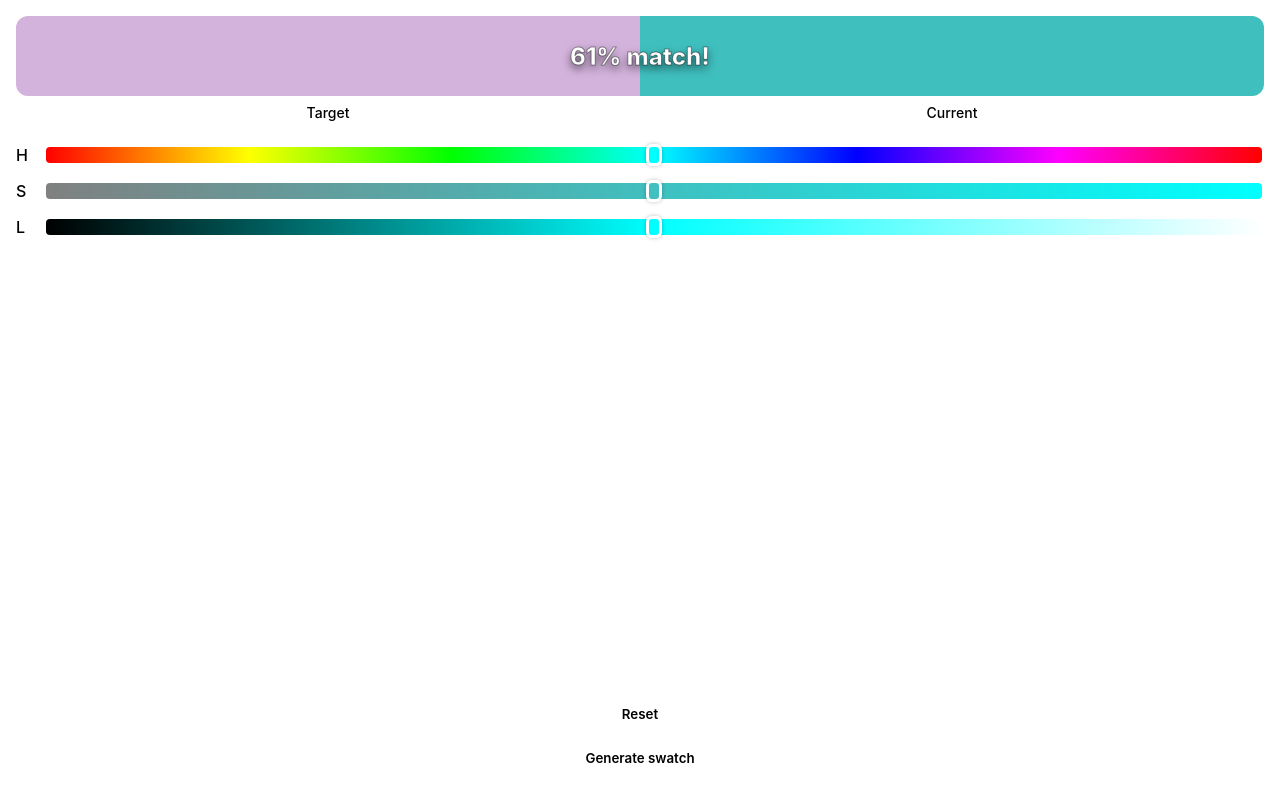
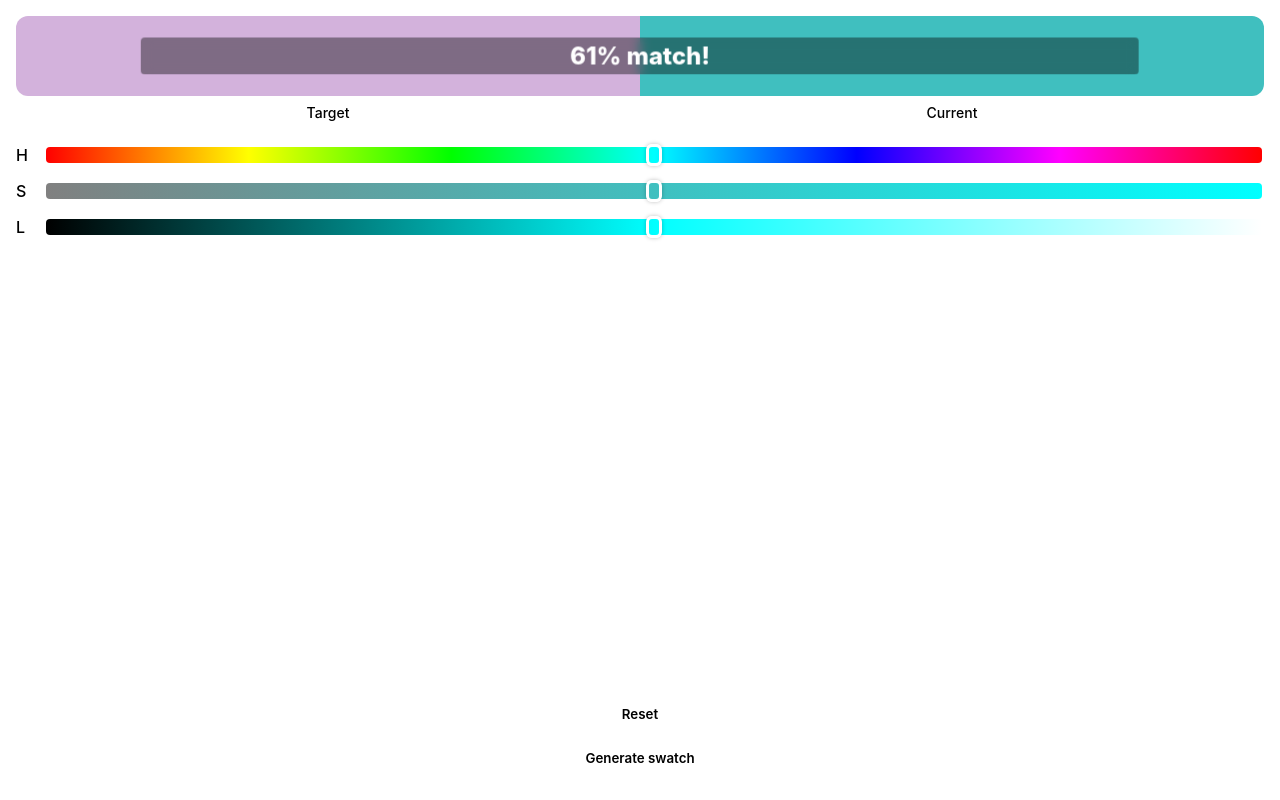
Before and after one commit to mattholihan/figma-hue-hunt, a website: page ui.html in a window 1280 px wide. Both pictures are taken after a click on the button "Check match". Drawn offline with Linux system fonts and the light colour scheme.

Commit message:
Match score UI update

```diff
--- a/ui.html
+++ b/ui.html
@@ -164,8 +164,12 @@
       font-size: 24px;
       font-weight: 800;
       color: #ffffff;
-      -webkit-text-stroke: 1px rgba(0, 0, 0, 0.4);
-      text-shadow: 0 4px 8px rgba(0, 0, 0, 0.6);
+      background: rgba(0, 0, 0, 0.4);
+      backdrop-filter: blur(6px);
+      -webkit-backdrop-filter: blur(6px);
+      padding: 4px 0;
+      width: 80%;
+      border-radius: 4px;
       margin: 0;
       pointer-events: none;
       display: none;
```
